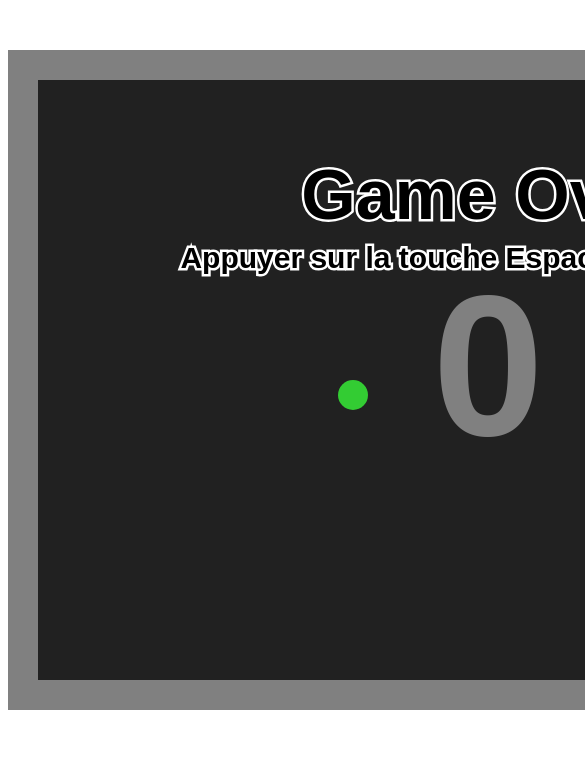
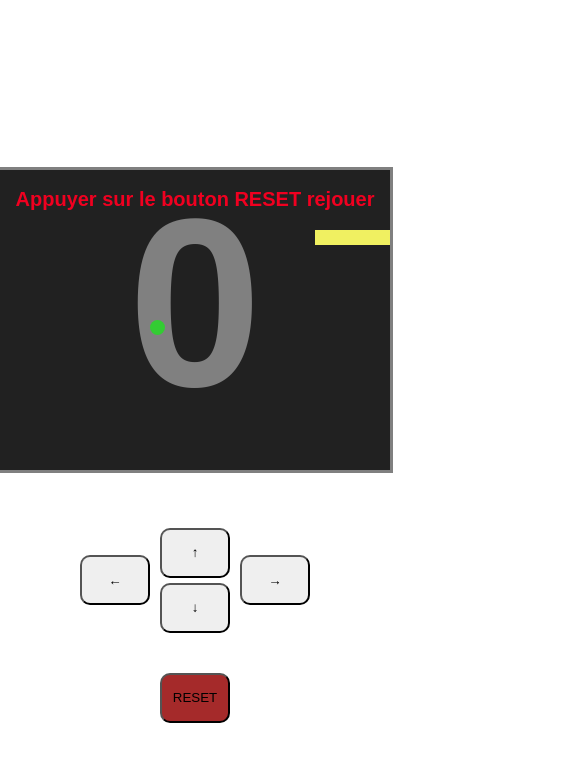
Before and after one commit to Jonathan-djimbi/snake-js, a plain HTML site: page index.html in a window 390 px wide. Shown: the top 762 px of the page, 585 px wide, since content can reach past the window. Drawn offline with Linux system fonts and the light colour scheme.

Commit message:
Add files via upload

```diff
--- a/index.html
+++ b/index.html
@@ -1,9 +1,28 @@
 <!DOCTYPE html>
-<html>
-    <head>
-        <title>Jeu du Serpent</title>
-        <script src="script.js"></script>
-    </head>
-    <body>
-    </body>
+<html lang="en">
+
+<head>
+    <meta charset="UTF-8">
+    <meta http-equiv="X-UA-Compatible" content="IE=edge">
+    <meta name="viewport" content="width=device-width, initial-scale=1.0">
+    <title>Snake Game</title>
+    <link rel="stylesheet" href="style.css">
+    <script defer src="script.js"></script>
+</head>
+
+<body>
+    <div class="mainContainer">
+        <div id="canvasDiv"></div>
+        <div class="btnContainer">
+            <button class="container" id="left">&#8592</button>
+            <div class="upDown">
+                <button class="container" id="up">&#8593</button>
+                <button class="container" id="down">&#8595</button>
+            </div>
+            <button class="container" id="right">&#8594</button>
+        </div>
+        <div class="space"><button class="container" id="space">RESET</button></div>
+    </div>
+</body>
+
 </html>
--- a/script.js
+++ b/script.js
@@ -1,60 +1,71 @@
-window.onload = function(){
+window.onload = function () {
+    // var canvasWidth = 900;
+    //  var canvasHeight = 600;
+    //  var blockSize = 30;
+    if (window.matchMedia("(max-width: 500px)").matches) {
+        var canvasWidth = 390;
+        var canvasHeight = 300;
+        var blockSize = 15;
+    } else {
         var canvasWidth = 900;
         var canvasHeight = 600;
         var blockSize = 30;
+    }
     var ctx;
     var delay = 100;
-    var xCoord = 0;
-    var yCoord = 0;
+
     var snakee;
     var applee;
-    var widthInBlocks = canvasWidth/blockSize;
-    var heightInBlocks = canvasHeight/blockSize;
+    var widthInBlocks = canvasWidth / blockSize;
+    var heightInBlocks = canvasHeight / blockSize;
     var score;
     var timeOut;
+    const btnUp = document.querySelectorAll('.container');
 
     init();
 
-    function init(){
+    function init() {
         var canvas = document.createElement('canvas');
         canvas.width = canvasWidth;
         canvas.height = canvasHeight;
-        canvas.style.border = "30px solid gray";
+        canvas.style.border = "3px solid gray";
         canvas.style.margin = "50px auto";
         canvas.style.display = "block";
         canvas.style.backgroundColor = "rgba(17,17,17,0.93)";
         document.body.appendChild(canvas);
         ctx = canvas.getContext('2d');
-        snakee = new Snake([[6,4],[5,4],[4,4],[3,4],[2,4]],"right");
-        applee = new Apple([10,10]);
+        snakee = new Snake([[6, 4], [5, 4], [4, 4], [3, 4], [2, 4]], "right");
+        applee = new Apple([10, 10]);
         score = 0;
         refreshCanvas();
+        test = document.querySelector('#canvasDiv')
+        test.appendChild(canvas)
     }
 
-    function refreshCanvas(){
+    function refreshCanvas() {
         snakee.advance();
-        if (snakee.checkCollision()){
+        if (snakee.checkCollision()) {
             gameOver();
         } else {
-            if (snakee.isEatingApple(applee)){
+            if (snakee.isEatingApple(applee)) {
                 score++;
                 snakee.ateApple = true;
                 do {
                     applee.setNewPosition();
-                } while(applee.isOnSnake(snakee));
+                } while (applee.isOnSnake(snakee));
             }
-            ctx.clearRect(0,0,canvasWidth,canvasHeight);
+            ctx.clearRect(0, 0, canvasWidth, canvasHeight);
             drawScore();
             snakee.draw();
             applee.draw();
-            timeOut = setTimeout(refreshCanvas,delay);
+            timeOut = setTimeout(refreshCanvas, delay);
         }
     }
 
-    function gameOver(){
+    function gameOver() {
         ctx.save();
         ctx.font = "bold 70px sans-serif";
-        ctx.fillStyle = "#000";
+        ctx.fillStyle = "#f00020";
         ctx.textAlign = "center";
         ctx.textBaseline = "middle";
         ctx.strokeStyle = "white";
@@ -63,23 +74,27 @@ window.onload = function(){
         var centreY = canvasHeight / 2;
         ctx.strokeText("Game Over", centreX, centreY - 180);
         ctx.fillText("Game Over", centreX, centreY - 180);
-        ctx.font = "bold 30px sans-serif";
-        ctx.strokeText("Appuyer sur la touche Espace pour rejouer", centreX, centreY - 120);
-        ctx.fillText("Appuyer sur la touche Espace pour rejouer", centreX, centreY - 120);
+        ctx.font = "bold 20px sans-serif";
+        if (window.matchMedia("(max-width: 500px)").matches) {
+            ctx.fillText("Appuyer sur le bouton RESET rejouer", centreX, centreY - 120);
+        } else {
+            ctx.fillText("Appuyer sur la touche ESPACE pour rejouer", centreX, centreY - 120);
+        }
+
         ctx.restore();
     }
 
-    function restart(){
-        snakee = new Snake([[6,4],[5,4],[4,4],[3,4],[2,4]],"right");
-        applee = new Apple([10,10]);
+    function restart() {
+        snakee = new Snake([[6, 4], [5, 4], [4, 4], [3, 4], [2, 4]], "rights");
+        applee = new Apple([10, 10]);
         score = 0;
         clearTimeout(timeOut);
         refreshCanvas();
     }
 
-    function drawScore(){
+    function drawScore() {
         ctx.save();
-        ctx.font = "bold 200px sans-serif";
+        ctx.font = "bold 15rem sans-serif";
         ctx.fillStyle = "gray";
         ctx.textAlign = "center";
         ctx.textBaseline = "middle";
@@ -89,29 +104,29 @@ window.onload = function(){
         ctx.restore();
     }
 
-    function drawBlock(ctx, position){
-        var x = position[0]*blockSize;
-        var y = position[1]*blockSize;
-        ctx.fillRect(x,y,blockSize,blockSize);
+    function drawBlock(ctx, position) {
+        var x = position[0] * blockSize;
+        var y = position[1] * blockSize;
+        ctx.fillRect(x, y, blockSize, blockSize);
     }
 
-    function Snake(body, direction){
+    function Snake(body, direction) {
         this.body = body;
         this.direction = direction;
         this.ateApple = false;
 
-        this.draw = function(){
+        this.draw = function () {
             ctx.save();
-            ctx.fillStyle="#ff0000";
-            for (var i=0 ; i < this.body.length ; i++){
-                drawBlock(ctx,this.body[i]);
+            ctx.fillStyle = "#ff6e";
+            for (var i = 0; i < this.body.length; i++) {
+                drawBlock(ctx, this.body[i]);
             }
             ctx.restore();
         };
 
-        this.advance = function(){
+        this.advance = function () {
             var nextPosition = this.body[0].slice();
-            switch(this.direction){
+            switch (this.direction) {
                 case "left":
                     nextPosition[0] -= 1;
                     break;
@@ -125,7 +140,7 @@ window.onload = function(){
                     nextPosition[1] -= 1;
                     break;
                 default:
-                    throw("invalid direction");
+                    throw ("invalid direction");
             }
             this.body.unshift(nextPosition);
             if (!this.ateApple)
@@ -134,26 +149,26 @@ window.onload = function(){
                 this.ateApple = false;
         };
 
-        this.setDirection = function(newDirection){
+        this.setDirection = function (newDirection) {
             var allowedDirections;
-            switch(this.direction){
+            switch (this.direction) {
                 case "left":
                 case "right":
-                    allowedDirections=["up","down"];
+                    allowedDirections = ["up", "down"];
                     break;
                 case "down":
                 case "up":
-                    allowedDirections=["left","right"];
+                    allowedDirections = ["left", "right"];
                     break;
                 default:
-                    throw("invalid direction");
+                    throw ("invalid direction");
             }
-            if (allowedDirections.indexOf(newDirection) > -1){
+            if (allowedDirections.indexOf(newDirection) > -1) {
                 this.direction = newDirection;
             }
         };
 
-        this.checkCollision = function(){
+        this.checkCollision = function () {
             var wallCollision = false;
             var snakeCollision = false;
             var head = this.body[0];
@@ -170,7 +185,7 @@ window.onload = function(){
             if (isNotBetweenHorizontalWalls || isNotBetweenVerticalWalls)
                 wallCollision = true;
 
-            for (var i=0 ; i<rest.length ; i++){
+            for (var i = 0; i < rest.length; i++) {
                 if (snakeX === rest[i][0] && snakeY === rest[i][1])
                     snakeCollision = true;
             }
@@ -178,7 +193,7 @@ window.onload = function(){
             return wallCollision || snakeCollision;
         };
 
-        this.isEatingApple = function(appleToEat){
+        this.isEatingApple = function (appleToEat) {
             var head = this.body[0];
             if (head[0] === appleToEat.position[0] && head[1] === appleToEat.position[1])
                 return true;
@@ -187,32 +202,60 @@ window.onload = function(){
         }
 
     }
+    btnUp.forEach(element => {
+        element.addEventListener('click', (e) => {
+            let mp = e.target.id;
 
-    function Apple(position){
+            switch (mp) {
+                case 'up':
+                    newDirection = 'up'
+
+                    break
+                case 'down':
+                    newDirection = 'down'
+
+                    break
+                case 'right':
+                    newDirection = 'right'
+
+                    break
+                case 'left':
+                    newDirection = 'left'
+                    break
+                case 'space':
+                    restart();
+                    break
+                default:
+                    return;
+            }
+            snakee.setDirection(newDirection);
+        });
+    })
+    function Apple(position) {
         this.position = position;
 
-        this.draw = function(){
+        this.draw = function () {
             ctx.save();
             ctx.fillStyle = "#33cc33";
             ctx.beginPath();
-          var radius = blockSize/2;
-          var x = this.position[0]*blockSize + radius;
-          var y = this.position[1]*blockSize + radius;
-          ctx.arc(x, y, radius, 0, Math.PI*2, true);
+            var radius = blockSize / 2;
+            var x = this.position[0] * blockSize + radius;
+            var y = this.position[1] * blockSize + radius;
+            ctx.arc(x, y, radius, 0, Math.PI * 2, true);
             ctx.fill();
             ctx.restore();
         };
 
-        this.setNewPosition = function(){
-            var newX = Math.round(Math.random()*(widthInBlocks-1));
-            var newY = Math.round(Math.random()*(heightInBlocks-1));
-            this.position = [newX,newY];
+        this.setNewPosition = function () {
+            var newX = Math.round(Math.random() * (widthInBlocks - 1));
+            var newY = Math.round(Math.random() * (heightInBlocks - 1));
+            this.position = [newX, newY];
         };
 
-        this.isOnSnake = function(snakeToCheck){
+        this.isOnSnake = function (snakeToCheck) {
             var isOnSnake = false;
-            for (var i=0 ; i < snakeToCheck.body.length ; i++){
-                if(this.position[0] === snakeToCheck.body[i][0] && this.position[1] === snakeToCheck.body[i][1]){
+            for (var i = 0; i < snakeToCheck.body.length; i++) {
+                if (this.position[0] === snakeToCheck.body[i][0] && this.position[1] === snakeToCheck.body[i][1]) {
                     isOnSnake = true;
                 }
             }
@@ -221,10 +264,10 @@ window.onload = function(){
 
     }
 
-    document.onkeydown = function handleKeyDown(e){
+    document.onkeydown = function handleKeyDown(e) {
         var key = e.keyCode;
         var newDirection;
-        switch(key){
+        switch (key) {
             case 37:
                 newDirection = "left";
                 break;
--- /dev/null
+++ b/style.css
@@ -0,0 +1,55 @@
+::before,
+::after,
+* {
+    margin: 0;
+    padding: 0;
+    box-sizing: border-box;
+}
+
+#canvasDiv {
+    display: flex;
+    width: 100%;
+
+    margin: 0 auto;
+}
+
+body {
+    height: 100vh;
+    width: 100%;
+    overflow: hidden;
+    display: flex;
+    justify-content: center;
+    align-items: center;
+}
+
+.btnContainer {
+    display: flex;
+    justify-content: center;
+    align-items: center;
+}
+
+button {
+    display: none;
+    border-radius: 10px;
+    margin: 5px;
+}
+
+.space {
+    display: flex;
+    justify-content: center;
+    align-items: center;
+    margin-top: 30px;
+}
+
+#space {
+    background-color: brown;
+}
+
+@media screen and (max-width: 500px) {
+    button {
+        display: block;
+        height: 50px;
+        width: 70px;
+    }
+
+}
```
Lines whose indentation alone changed are shown as unchanged.
